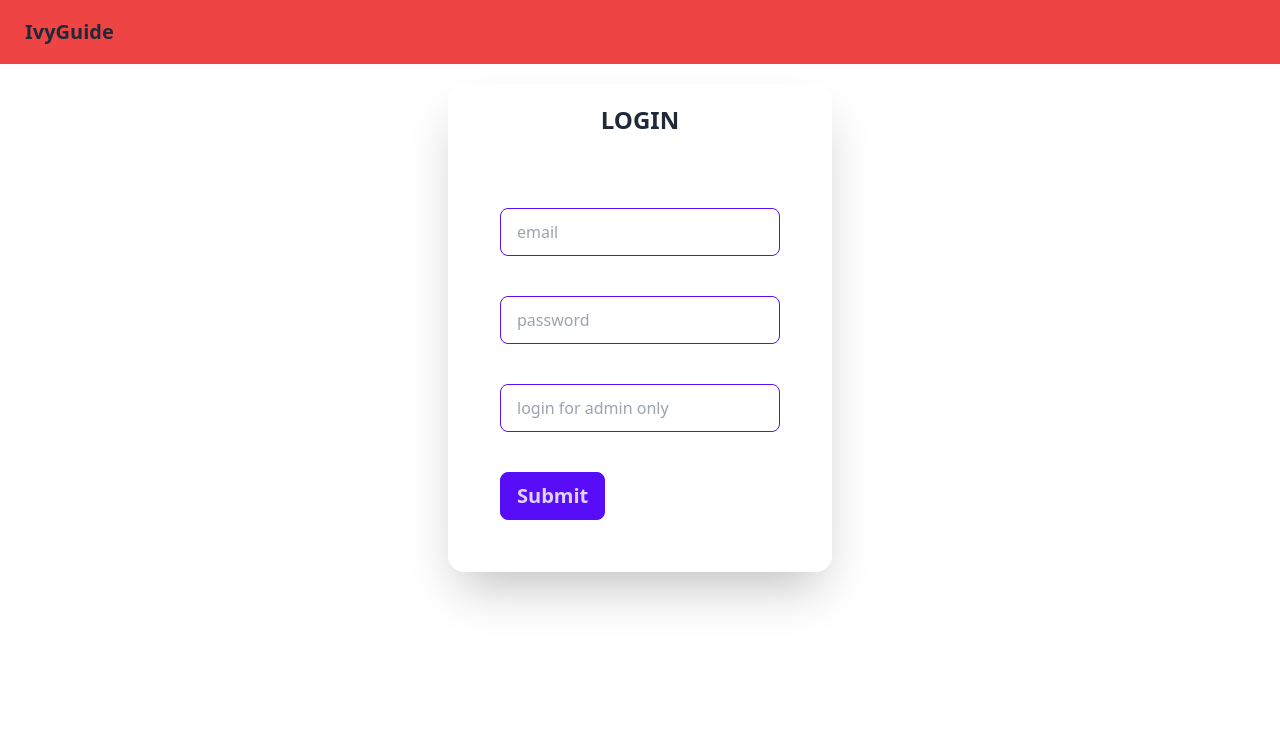
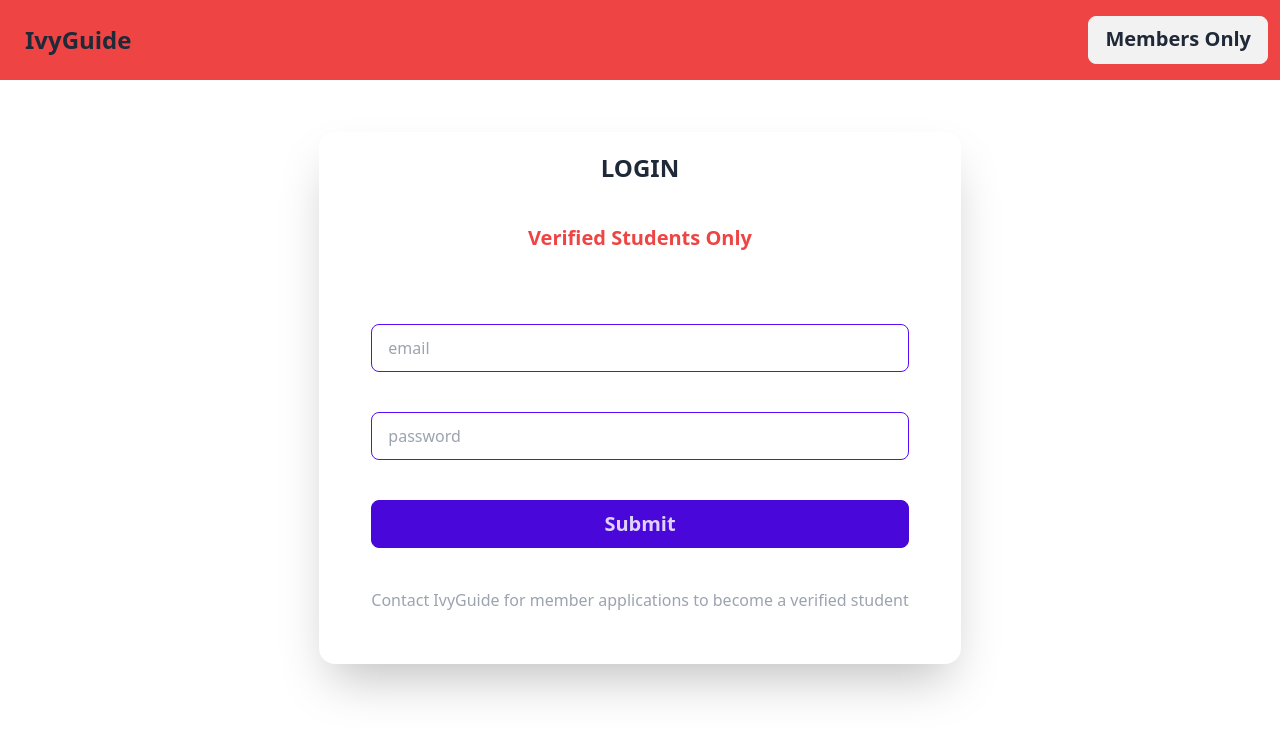
Before and after one commit to bar181/BurndownMasters, a Flask app: page /login in a window 1280 px wide. Shown: the top 737 px of the page. Run offline with Flask 3, Linux system fonts and the light colour scheme; some libraries are stand-ins or nearby versions.

Commit message:
Sprint 2 - login (draft)

```diff
--- a/app.py
+++ b/app.py
@@ -15,9 +15,43 @@ login_manager = flask_login.LoginManager()
 
 login_manager.init_app(app)
 
-# Our mock database.
-users = {'me@ivyguide.edu': {'password': 'notSoSecret1!'}}
-admin_code = 1234
+# Our mock database for users
+# users = {'me@ivyguide.edu': {'password': 'notSoSecret1!'}}
+
+users = []
+
+user = {'me@ivyguide.edu': {
+    'id': 0,
+    'name': 'IvyGuide',
+    'role': 1,
+    'password': 'notSoSecret1!'}
+}
+users.append(user)
+user = {'mg@ivyguide.edu': {
+    'id': 1,
+    'name': 'Malaika Goswamy',
+    'role': 1,
+    'password': 'notSoSecret1!'}
+}
+users.append(user)
+user = {'br@ivyguide.edu': {
+    'id': 2,
+    'name': 'Bradley Ross',
+    'role': 1,
+    'password': 'notSoSecret1!'}
+}
+users.append(user)
+user = {'ba@ivyguide.edu': {
+    'id': 3,
+    'name': 'Bharat Agile',
+    'role': 1,
+    'password': 'notSoSecret1!'}
+}
+users.append(user)
+
+# verified new user invitation code
+admin_code = "Agile"
+
 
 class User(flask_login.UserMixin):
     pass
@@ -90,6 +124,8 @@ def register():
 @app.route('/login', methods=['GET', 'POST'])
 def login():
     print("def login")
+    print(users)
+
     if request.method == 'GET':
         return render_template("login.html")
 
@@ -98,16 +134,17 @@ def login():
         user = User()
         user.id = email
         flask_login.login_user(user)
-        return redirect('/protected')
+        return redirect('/new-posts')
 
 
     return redirect('/bad-request')
 
 
-@app.route('/protected')
+# this is the verified user post
+@app.route('/new-posts')
 @flask_login.login_required
 def protected():
-    return render_template("admin_page.html", user=flask_login.current_user.id)
+    return render_template("new_posts.html", user=flask_login.current_user.id)
     # return 'Logged in as: ' + flask_login.current_user.id
 
 
--- a/templates/login.html
+++ b/templates/login.html
@@ -1,22 +1,26 @@
 {% extends "layout.html" %}
 
 {% block body %}
-<div class="flex items-center justify-center mx-auto p-5 ">
-<div class="card w-96 shadow-2xl ">
+<div class="flex items-center justify-center mx-auto p-5 mt-8">
+    <div class="card shadow-2xl ">
         <div class="w-full text-center p-5 uppercase text-2xl font-bold">LOGIN </div>
+        <div class="w-full text-center p-5 text-red-500 text-xl font-bold">Verified Students Only </div>
       <div class="card-body">
        <form action='login' method='POST'>
            <div class="p-5">
-           <input type="text" name='email' id='email' placeholder="email" class="input input-bordered input-primary w-full max-w-xs" />
+               <input type="text" name='email' id='email' placeholder="email" class="input input-bordered input-primary w-full " />
            </div>
            <div class="p-5">
-           <input type="password" name='password' id='password' placeholder="password" class="input input-bordered input-primary w-full max-w-xs" />
+               <input type="password" name='password' id='password' placeholder="password" class="input input-bordered input-primary w-full " />
+           </div>
+    <!--       <div class="p-5">-->
+    <!--           <input type="text" name='admincode' id='admincode' placeholder="login for admin only" class="input input-bordered input-primary w-full max-w-xs" />-->
+    <!--       </div>-->
+           <div class="p-5">
+               <input class="btn btn-primary btn-active btn-block normal-case text-xl" type='submit' name='submit'/>
            </div>
            <div class="p-5">
-           <input type="text" name='admincode' id='admincode' placeholder="login for admin only" class="input input-bordered input-primary w-full max-w-xs" />
-       </div>
-       <div class="p-5">
-           <input class="btn btn-primary normal-case text-xl" type='submit' name='submit'/>
+              <div class="w-full text-center text-gray-400 ">Contact IvyGuide for member applications to become a verified student</div>
            </div>
        </form>
       </div>
--- a/templates/navbar.html
+++ b/templates/navbar.html
@@ -1,15 +1,15 @@
 <div class="navbar bg-red-500">
   <div class="flex-1">
-    <a href="/" class="btn btn-ghost normal-case text-xl">IvyGuide</a>
+    <a href="/" class="btn btn-ghost normal-case text-2xl font-bold">IvyGuide</a>
   </div>
   <div class="flex-none">
-<!--    <ul class="menu menu-horizontal px-1">-->
-<!--      <li>-->
-<!--        <a href="/login" class="btn btn-ghost normal-case text-xl">Login</a>-->
-<!--      </li>-->
+    <ul class="menu menu-horizontal px-1">
+      <li>
+        <a href="/login" class="btn  normal-case text-xl">Members Only</a>
+      </li>
 <!--      <li>-->
 <!--        <a href="/register" class="btn btn-ghost normal-case text-xl">Sign up</a>-->
 <!--      </li>-->
-<!--    </ul>-->
+    </ul>
   </div>
 </div>
```
Also changed, not shown: README.md, readme_pics/scrum2/backlog_scrum2.jpg (added), readme_pics/scrum2/sprint2_scrum1.PNG (added), templates/new_posts.html (renamed from templates/admin_page.html). Lines whose indentation alone changed are shown as unchanged.
